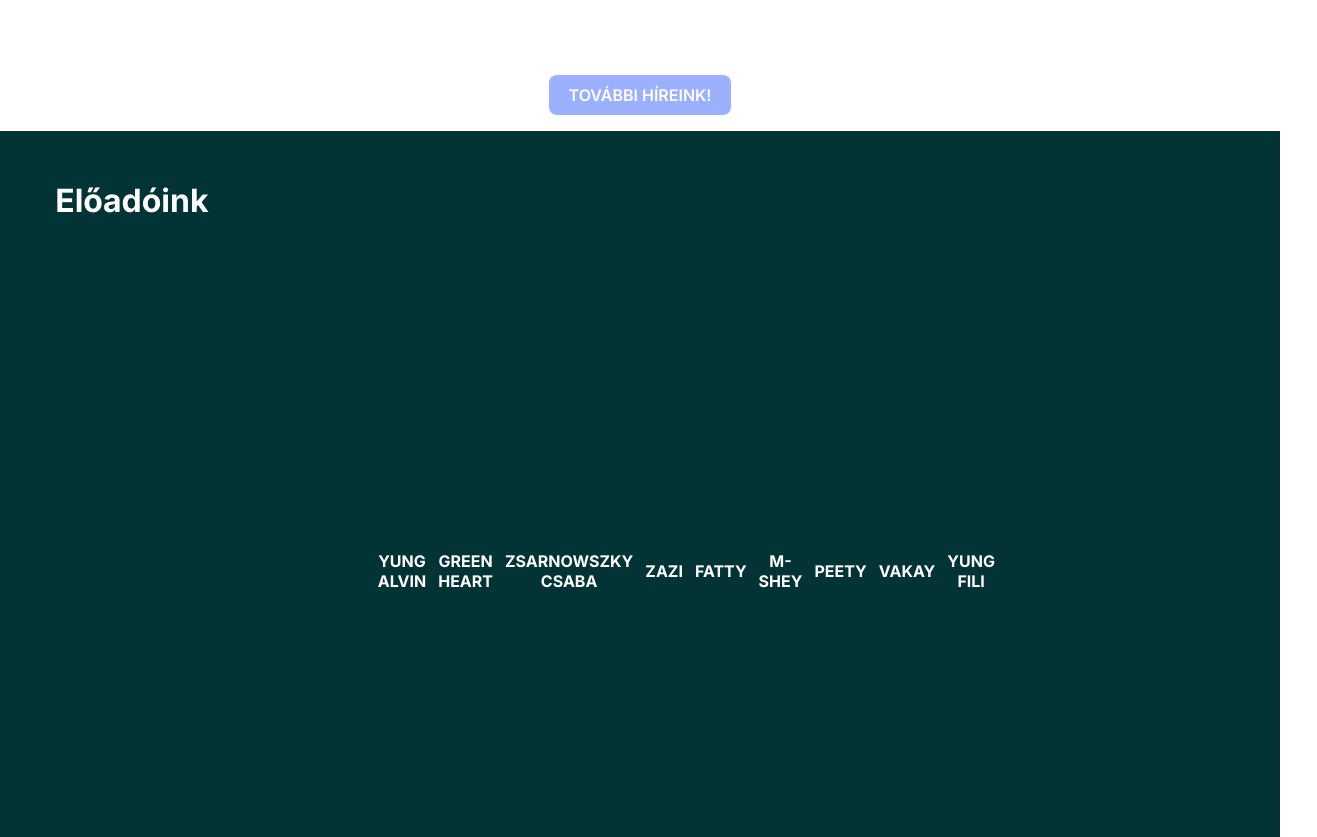
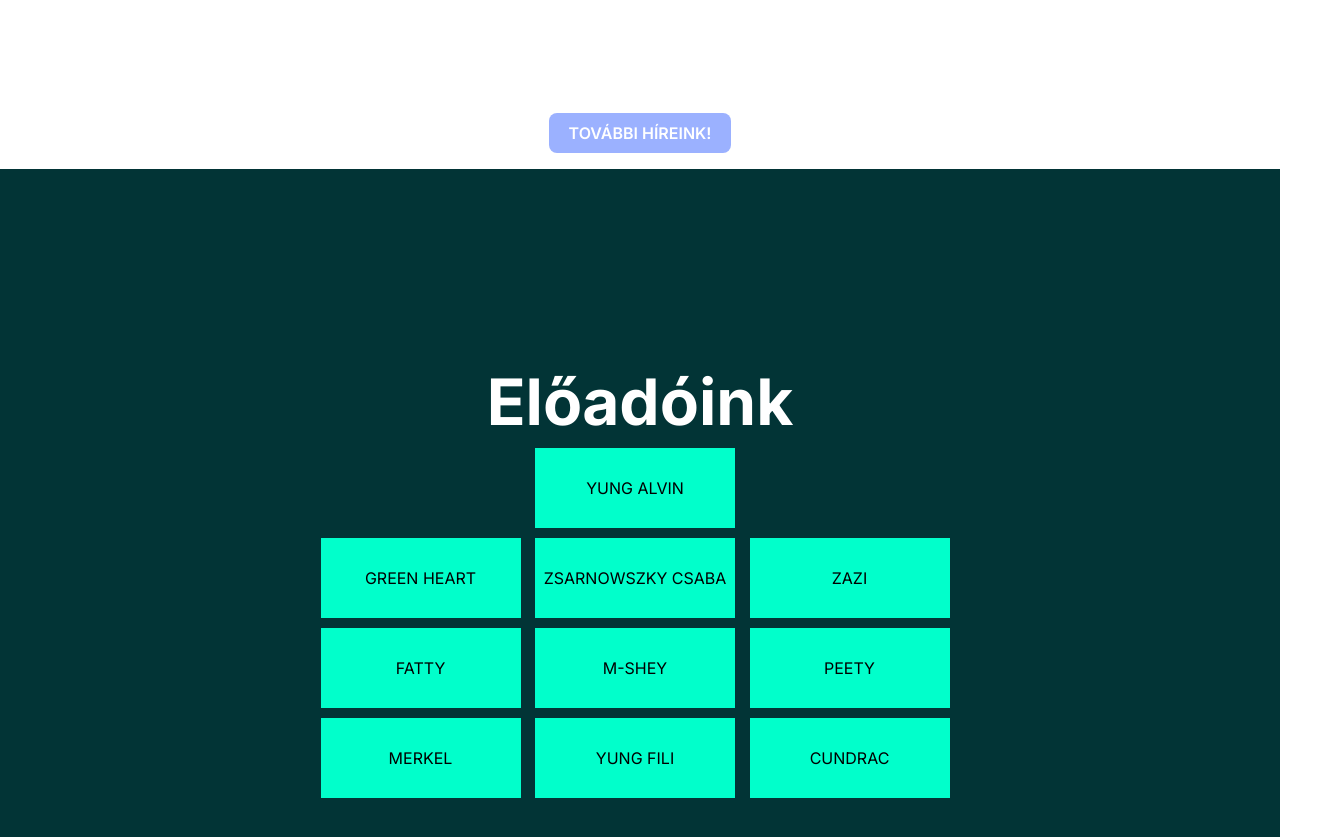
Before and after one commit to WR0NGTH3HU4/newave, a SvelteKit app in the folder app/: page / in a window 1280 px wide. Shown: the part 1960-2797 px from the top of the page, 1317 px wide, since content can reach past the window. Built offline with nearby package versions, Linux system fonts and the light colour scheme.

Commit message:
folytattam xd

```diff
--- a/app/src/routes/+page.svelte
+++ b/app/src/routes/+page.svelte
@@ -46,6 +46,38 @@
     <section id="teszt">
         <div class="feature">
             <h2 id="eloadoink_cim">Előadóink</h2>
+
+        <div class="nagydiv">
+            <div class="ceodiv">
+                <ul>
+                    <li class="rectangle" id="ceo">YUNG ALVIN</li>
+                </ul>
+            </div>
+
+                <div>
+                <ul>
+                  <li class="rectangle">GREEN HEART</li>
+                  <li class="rectangle">ZSARNOWSZKY CSABA </li>
+                  <li class="rectangle">ZAZI</li>
+                </ul>
+              </div>
+              <div>
+                <ul>
+                  <li class="rectangle">FATTY</li>
+                  <li class="rectangle">M-SHEY</li>
+                  <li class="rectangle">PEETY</li>
+                </ul>
+              </div>
+              <div>
+                <ul>
+                  <li class="rectangle">MERKEL</li>
+                  <li class="rectangle">YUNG FILI</li>
+                  <li class="rectangle">CUNDRAC</li>
+                </ul>
+              </div>
+        </div>
+        </div>
+        <!--
             <table id="eloadok">
              <tr>
                 <th>YUNG ALVIN</th>
@@ -67,10 +99,7 @@
                 <th>YUNG FILI</th>
             </tr>
             </table>
-        </div>
-        <div id="question-wrapper">
-
-        </div>
+            -->
 
     </section>
 
@@ -159,17 +188,18 @@
         display: flex;
         flex-direction: column;
         justify-content: center;
-        align-items: flex-start;
+        align-items: center;
 
         h2 {
-            font-size: 2rem;
-            font-weight: 700;
+            font-size: 4rem;
+            align-self: center;
             margin-bottom: 0.5rem;
+
         }
     }
 
     #leirasok > div {
-        justify-content: space-evenly;
+
         align-items: center;
 
         & > * {
@@ -208,12 +238,9 @@
 
     #teszt {
         flex-direction: row;
-        justify-content: space-evenly;
+        justify-content: center;
         align-items: center;
 
-        & > * {
-            flex-basis: 40%;
-        }
 
         #question-wrapper {
             display: flex;
@@ -307,5 +334,34 @@
   th{
     padding: 5px;
   }
+  .rectangle {
+    display: inline-block;
+    width: 200px;
+    height: 80px;
+    background-color: #01ffcb;
+    margin-right: 10px;
+    margin-bottom: 10px;
+    text-align: center;
+    line-height: 80px;
+    color: black;
+}
+.negyzetek{
+    width: 100%;
+}
+
+.ceodiv{
+    text-align: center;
+    display: flex;
+    justify-content: center;
+    align-self: center;
+    flex-direction: row;
+}
+
+.nagydiv{
+    display: flex;
+    flex-direction: column;
+    justify-content: center;
+    align-items: center;
+}
 
 </style>
```
